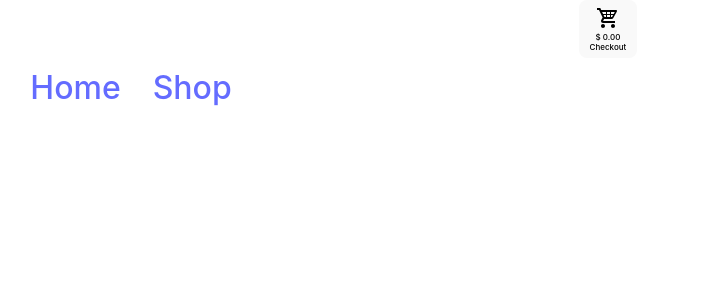
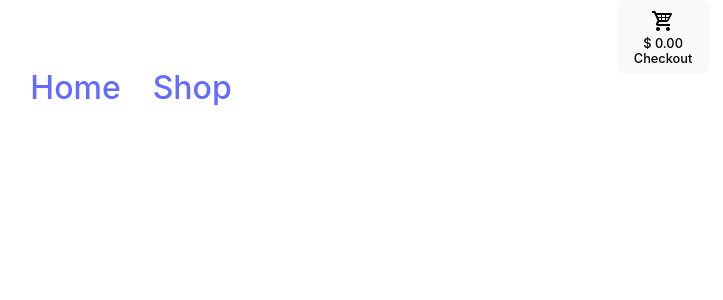
Before and after one commit to CameronTheDeveloper/shopping-app, a React (Vite) app: page / in a window 1280 px wide. Shown: the top 300 px of the page, without its empty margins (509-1232 px from the left). Built offline with nearby package versions, Linux system fonts and the light colour scheme.

Commit message:
Edit Shopping Cart display for different screens

```diff
--- a/src/Components/ShoppingCart/ShoppingCart.module.css
+++ b/src/Components/ShoppingCart/ShoppingCart.module.css
@@ -1,5 +1,12 @@
 .cart {
-    font-size: 0.5em;
+    font-size: 0.7em;
     position: fixed;
-    left: 85%;
+    left: 77%;
 }
+
+@media (min-width: 750px){
+    .cart{
+        font-size: 0.8em;
+        left: 88%;
+    }
+}
```
